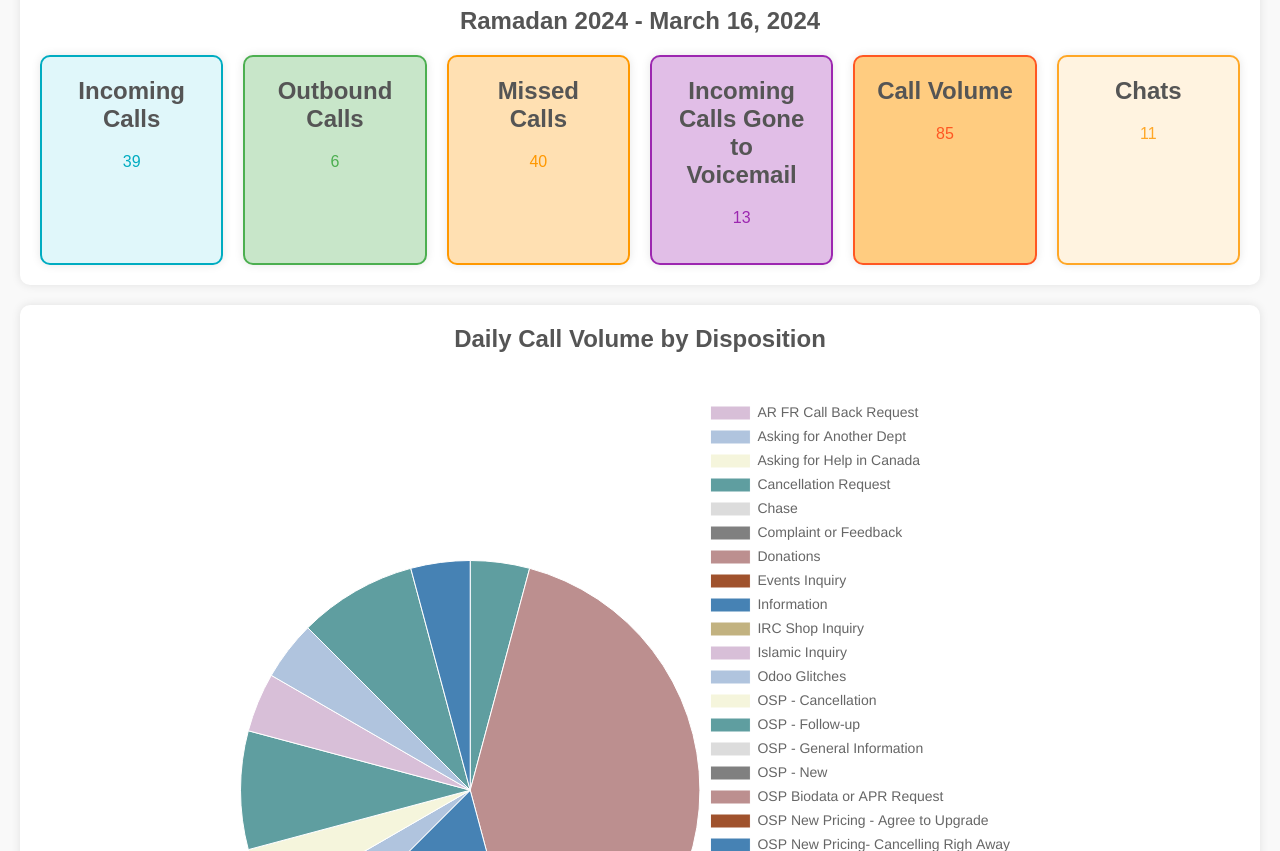
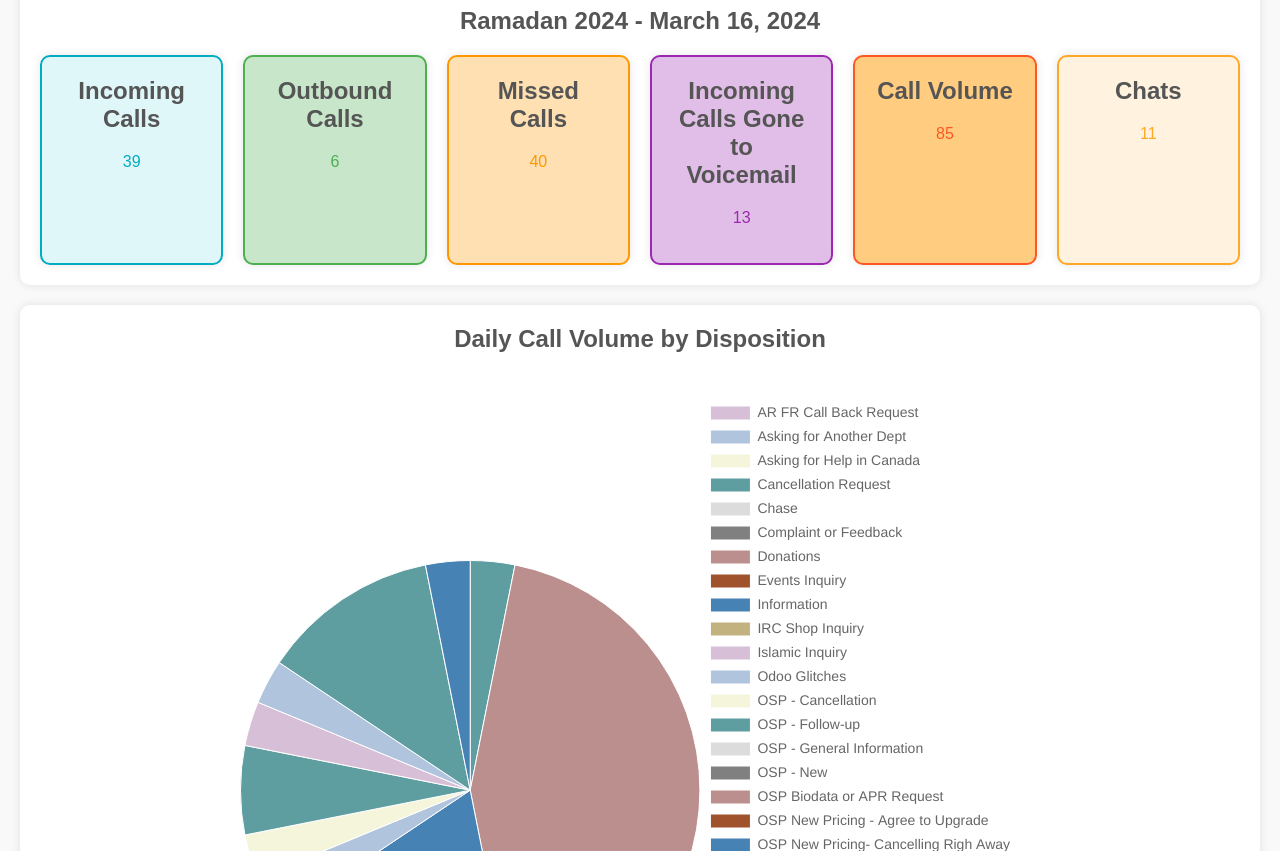
Before and after one commit to vsolano57/CallDashboard, a plain HTML site: page index.html in a window 1280 px wide. Shown: the part 101-952 px from the top of the page. Drawn offline with nearby package versions, Linux system fonts and the light colour scheme.

Commit message:
Update index.html

```diff
--- a/index.html
+++ b/index.html
@@ -159,7 +159,7 @@
     <script>
         // Daily Call Volume by Disposition
         const labels = ['AR FR Call Back Request', 'Asking for Another Dept', 'Asking for Help in Canada', 'Cancellation Request', 'Chase', 'Complaint or Feedback', 'Donations', 'Events Inquiry', 'Information', 'IRC Shop Inquiry', 'Islamic Inquiry', 'Odoo Glitches', 'OSP - Cancellation', 'OSP - Follow-up', 'OSP - General Information', 'OSP - New', 'OSP Biodata or APR Request', 'OSP New Pricing - Agree to Upgrade', 'OSP New Pricing- Cancelling Righ Away', 'OSP New Pricing - Transfer to Orphan Care', 'Payment Method Update', 'Refund Request', 'Renewals', 'Tax Receipt - Follow-up', 'Tax Receipt - General Inquiry', 'Tax Receipt - Request', 'Water Wells Donation', 'Water Wells Information', 'Zakat Inquiries', 'Sales Call', 'Survey Completion'];
-        const data = [0, 0, 0, 1, 0, 0, 10, 0, 4, 0, 0, 1, 1, 2, 0, 0, 0, 0, 0, 0, 1, 1, 0, 2, 0, 0, 0, 0, 1, 0, 0];
+        const data = [0, 0, 0, 1, 0, 0, 14, 0, 6, 0, 0, 1, 1, 2, 0, 0, 0, 0, 0, 0, 1, 1, 0, 4, 0, 0, 0, 0, 1, 0, 0];
 const colors = ['#D8BFD8', '#B0C4DE', '#F5F5DC', '#5F9EA0', '#DCDCDC', '#808080', '#BC8F8F', '#A0522D', '#4682B4', '#C2B280']; // Pastel colors
 
 const ctx = document.getElementById('pieChart').getContext('2d');
```
